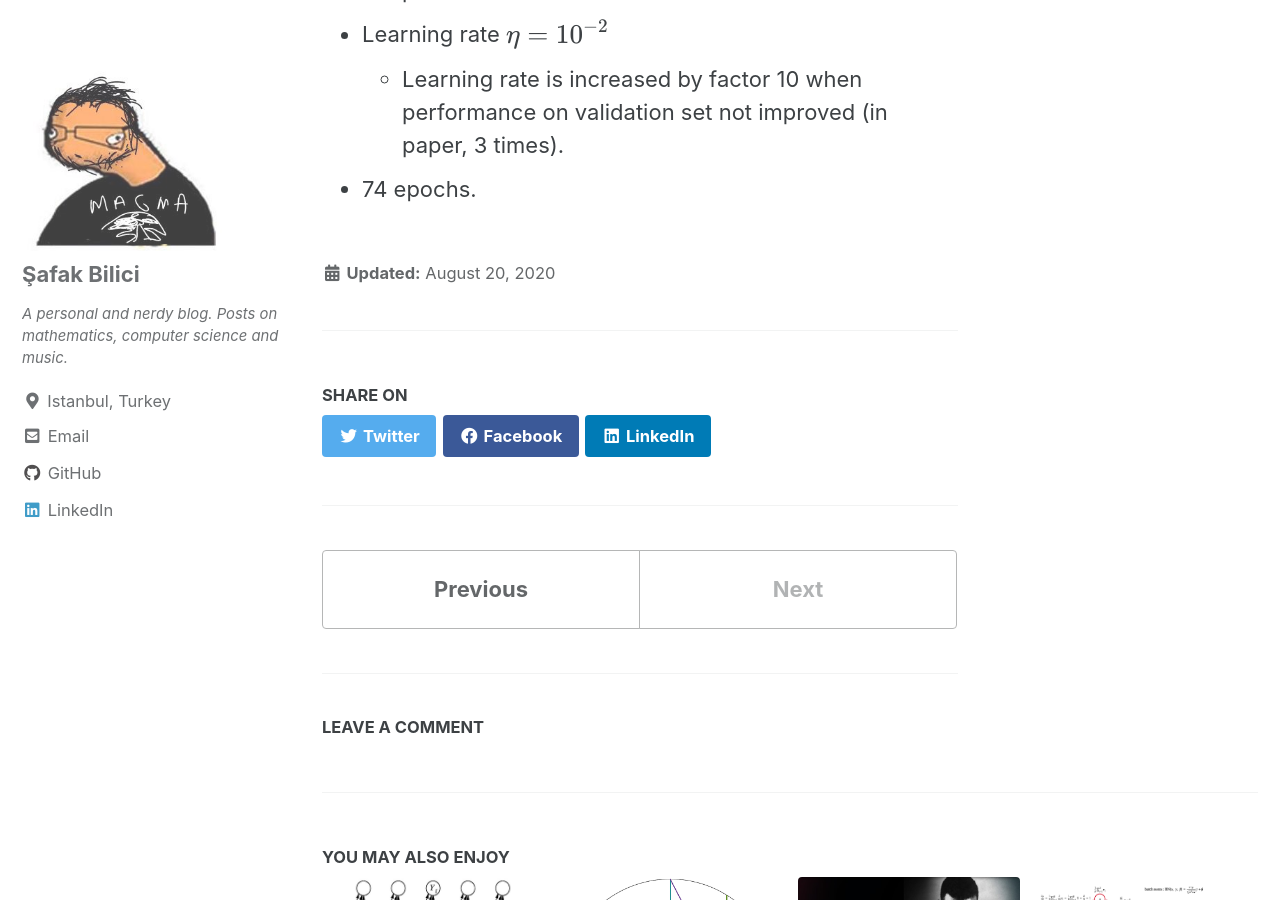
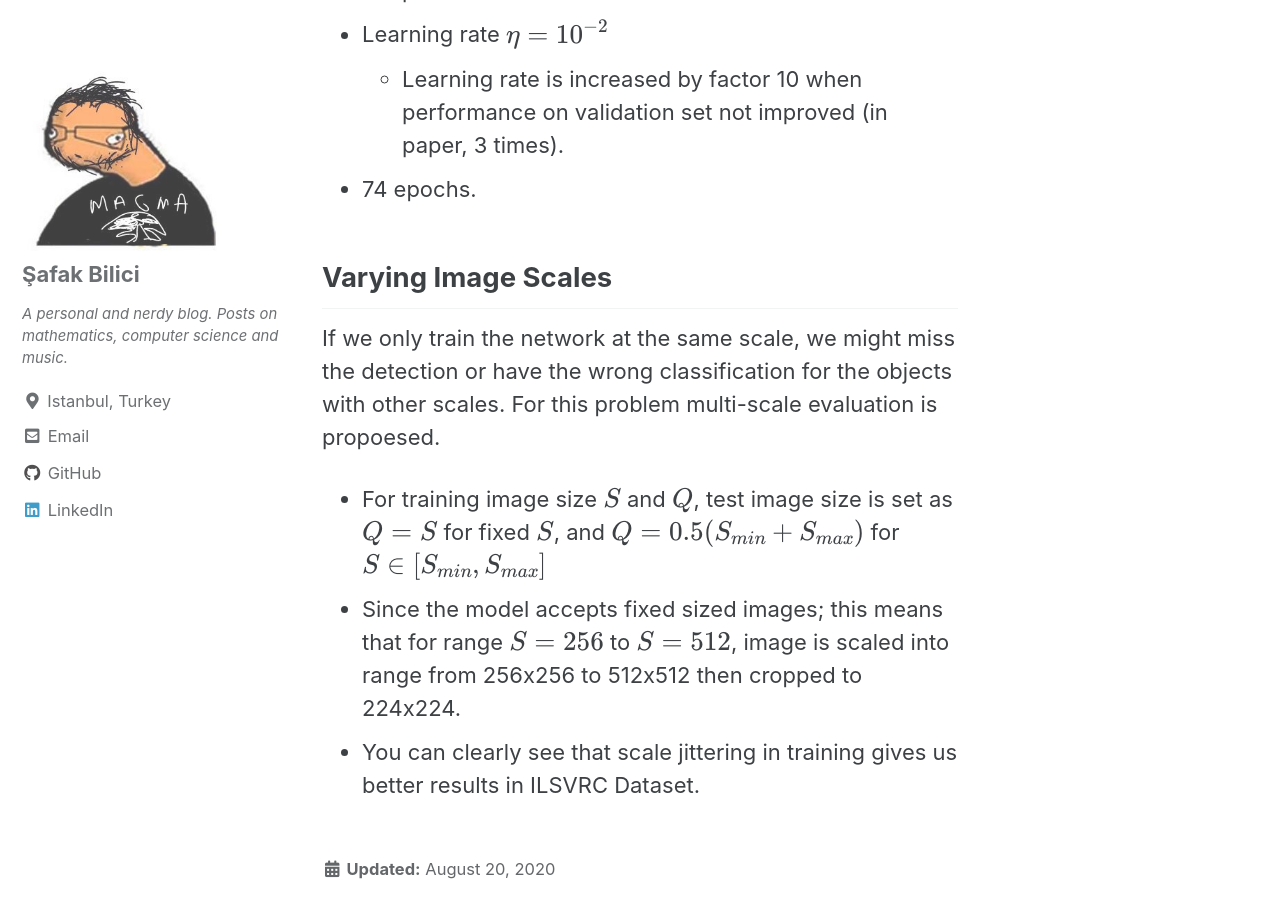
Before and after one commit to safakkbilici/safakkbilici.github.io, a Jekyll site: the page built from _posts/2020-08-20-summary-vggnet.md, in a window 1280 px wide and 900 px high, scrolled down 5109 px. Built offline with Jekyll 4.4.1, drawn with Linux system fonts in a browser that asks for light colours; cached includes are drawn as plain includes; formulas are drawn with MathJax 3; comment, search, counter and statistics services are not loaded.

Commit message:
jittering

```diff
--- a/_posts/2020-08-20-summary-vggnet.md
+++ b/_posts/2020-08-20-summary-vggnet.md
@@ -70,3 +70,10 @@ Training configurations is like this:
 * Learning rate $$\eta = 10^{-2}$$
 	* Learning rate is increased by factor 10 when performance on validation set not improved (in paper, 3 times).
 * 74 epochs.
+
+## Varying Image Scales
+If we only train the network at the same scale, we might miss the detection or have the wrong classification for the objects with other scales. For this problem multi-scale evaluation is propoesed.
+
+* For training image size $$S$$ and $$Q$$, test image size is set as $$Q = S$$ for fixed $$S$$, and $$Q=0.5(S_{min}+S_{max})$$ for $$S \in [S_{min},S_{max}]$$
+* Since the model accepts fixed sized images; this means that for range $$S=256$$ to $$S=512$$, image is scaled into range from 256x256 to 512x512 then cropped to 224x224.
+* You can clearly see that scale jittering in training gives us better results in ILSVRC Dataset.
```
